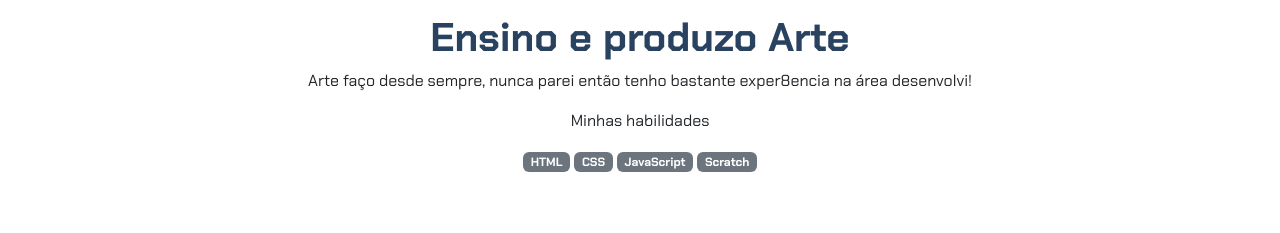
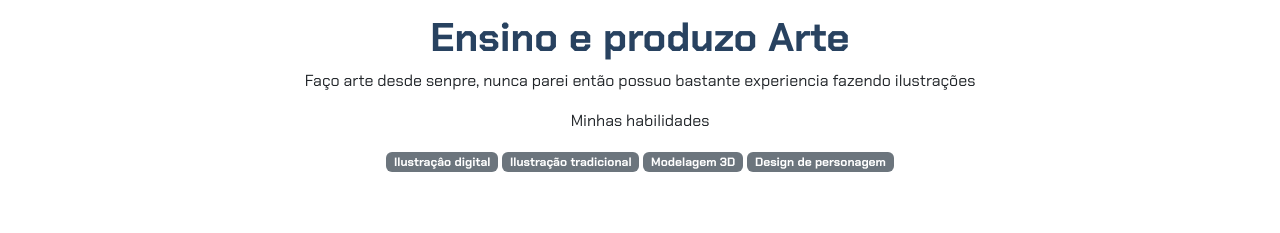
Before and after one commit to kelvinrafael11/curriculo-, a plain HTML site: page index.html in a window 1280 px wide. Shown: the part 58-291 px from the top of the page. Drawn offline with nearby package versions, Linux system fonts and the light colour scheme.

Commit message:
mudança nas habilidades

```diff
--- a/index.html
+++ b/index.html
@@ -15,14 +15,14 @@
             srcset="">
         <p class="lead">Eu sou Kelvin_</p>
         <h1>Ensino e produzo Arte</h1>
-        <p>Arte faço desde sempre, nunca parei então tenho bastante exper8encia na área
-         desenvolvi!</p>
+        <p>Faço arte desde senpre, nunca parei então possuo bastante experiencia fazendo ilustrações
+           </p>
         <p>Minhas habilidades</p>
         <div>
-            <p class="badge bg-secondary">HTML</p>
-            <p class="badge bg-secondary">CSS</p>
-            <p class="badge bg-secondary">JavaScript</p>
-            <p class="badge bg-secondary">Scratch</p>
+            <p class="badge bg-secondary">Ilustraçâo digital</p>
+            <p class="badge bg-secondary">Ilustração tradicional</p>
+            <p class="badge bg-secondary">Modelagem 3D</p>
+            <p class="badge bg-secondary">Design de personagem</p>
         </div>
     </header>
     <main class="container mt-5">
```
